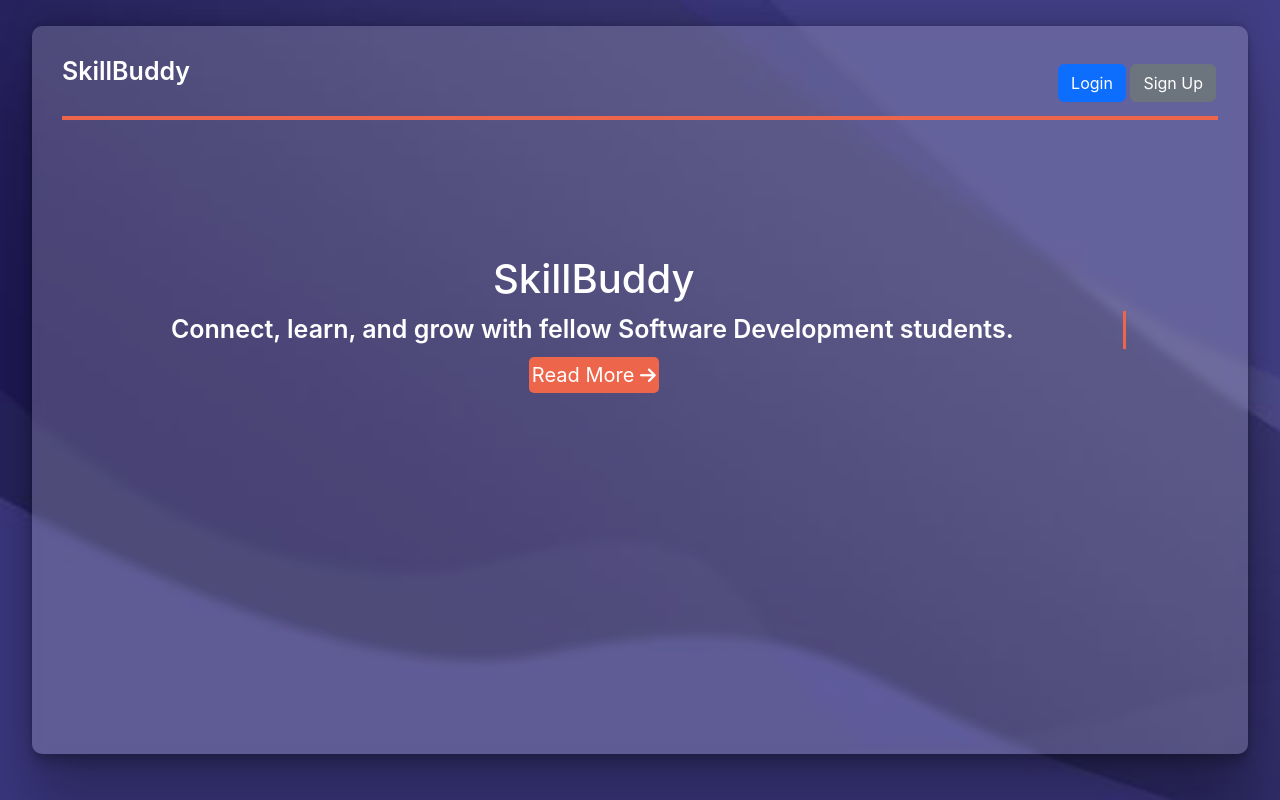
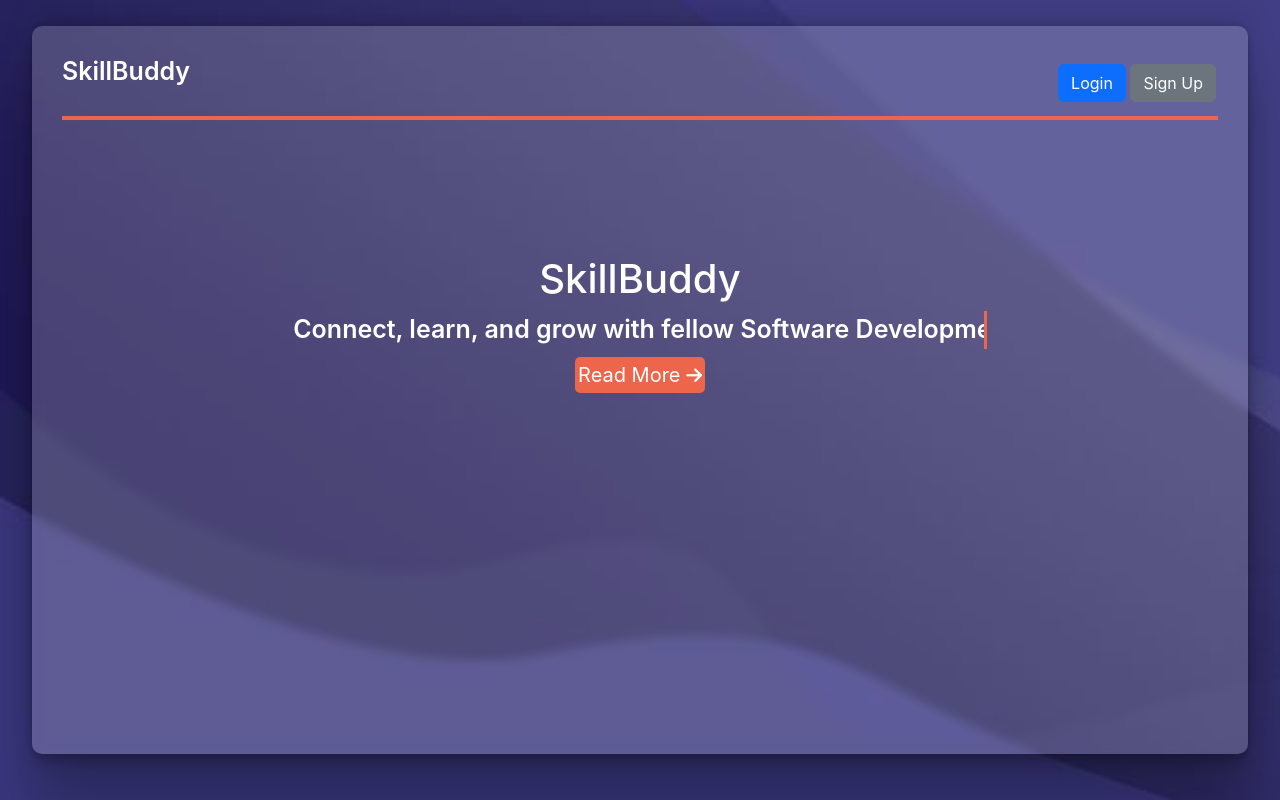
Before and after one commit to Voltical/SkillSphere-Network, a PHP site: page / in a window 1280 px wide. Run offline with PHP 8.4, Linux system fonts and the light colour scheme; some libraries are stand-ins or nearby versions.

Commit message:
Update style.css

```diff
--- a/assets/css/style.css
+++ b/assets/css/style.css
@@ -53,7 +53,6 @@
 /* Inhoud */
 .inhoud {
   padding: 20px 0;
-  margin-right: 8%;
   color: #fff;
   margin-top: 10%;
   font-size: 30px;
@@ -61,6 +60,7 @@
 
 .inhoud p {
   margin-top: 10px;
+  width: 60%;
   font-size: 25px;
   color: #fff;
   font-weight: 600;
@@ -109,7 +109,7 @@
 /* The typing effect */
 @keyframes typing {
   from { width: 0 }
-  to { width: 100% }
+  to { width: 60% }
 }
 
 /* The typewriter cursor effect */
```
